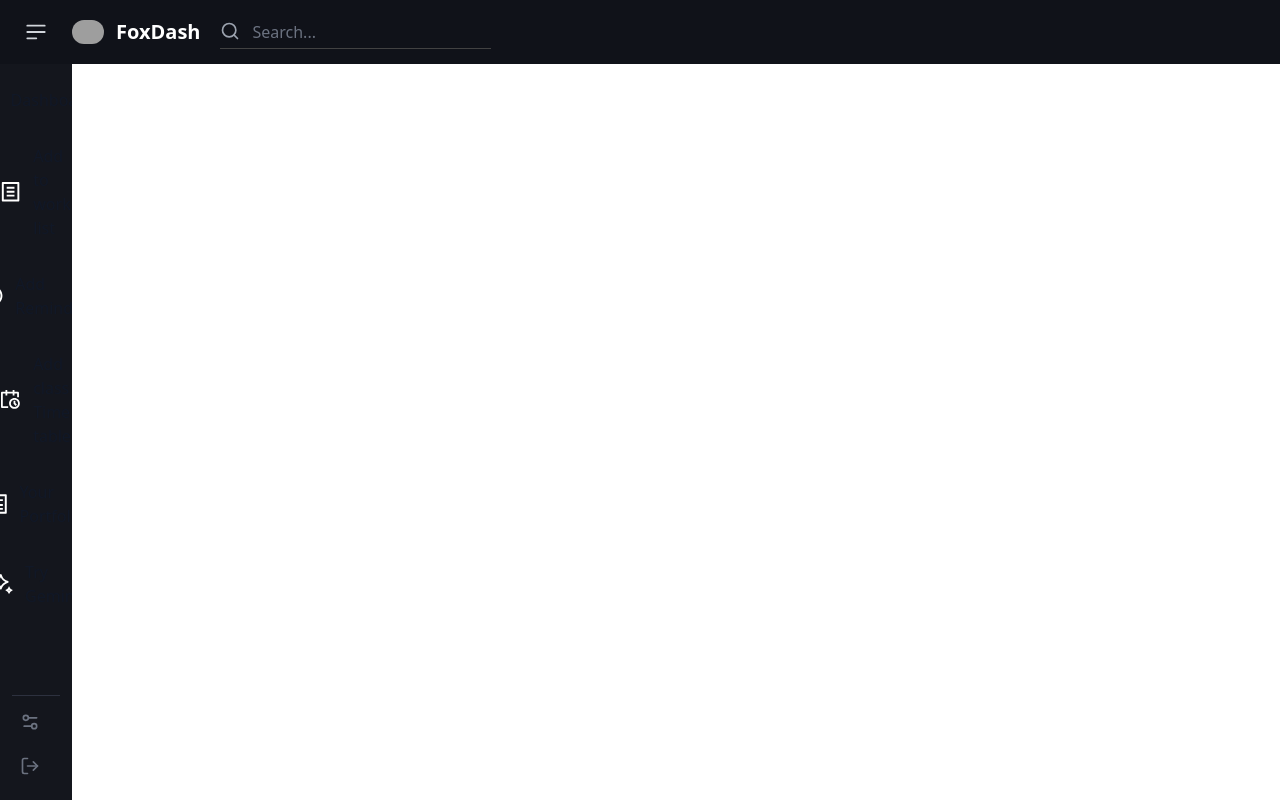
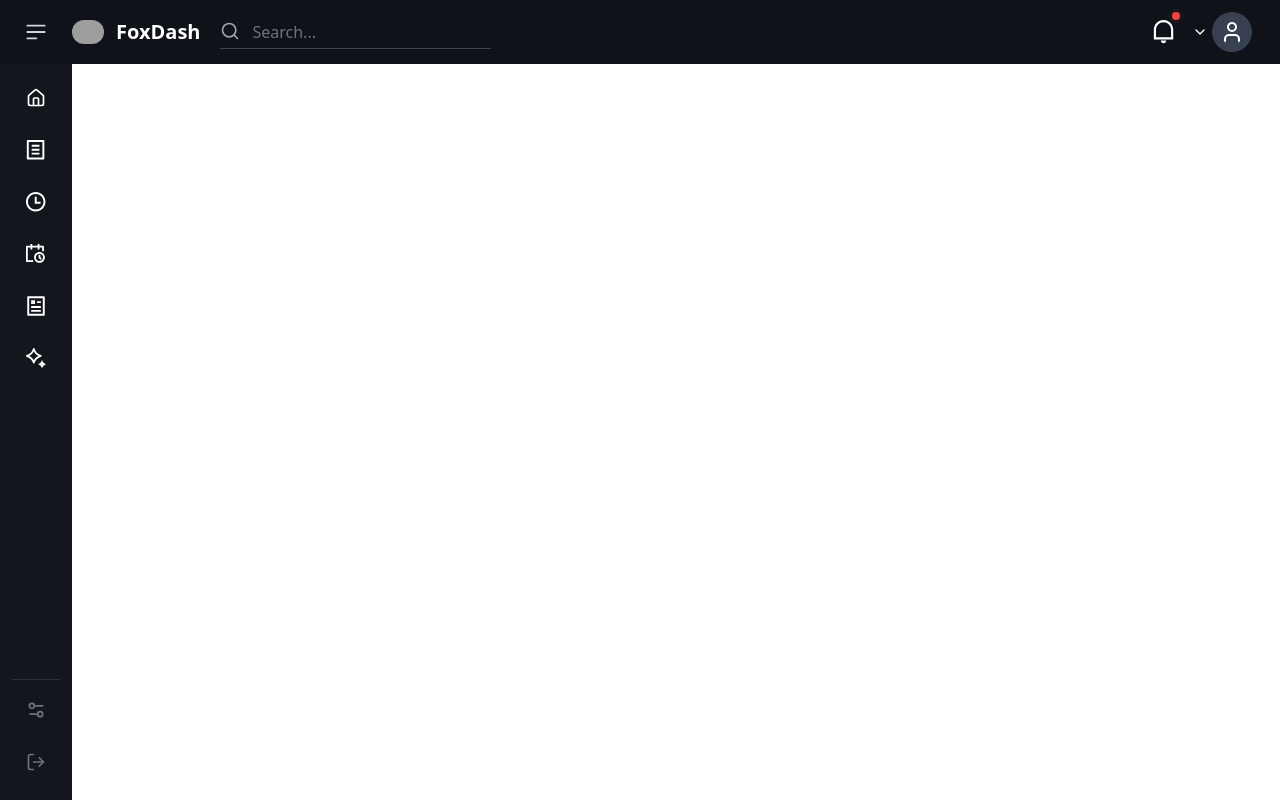
Before and after one commit to soumen974/devdash-front, a React (Create React App) app: page /dashboard in a window 1280 px wide. Built offline with nearby package versions, Linux system fonts and the light colour scheme; no server answers; grey boxes are pictures that could not be loaded.

Commit message:
head working

```diff
--- a/src/user/components/Head.jsx
+++ b/src/user/components/Head.jsx
@@ -4,6 +4,20 @@ import { useNavigate } from 'react-router-dom';
 import DialogBox from '../../components/DialogBox';
 import SideBar from './SideBar';
 import { Search } from 'lucide-react';
+import {User ,ChevronDown  } from 'lucide-react';
+
+
+
+
+const Notification=({className})=>{
+  return (
+     <svg width="11" height="13" viewBox="0 0 11 13"  xmlns="http://www.w3.org/2000/svg" className={className}>
+<path d="M1.16667 9.33333H9.33333V5.26832C9.33333 3.00304 7.50517 1.16667 5.25 1.16667C2.99484 1.16667 1.16667 3.00304 1.16667 5.26832V9.33333ZM5.25 0C8.14952 0 10.5 2.3587 10.5 5.26832V10.5H0V5.26832C0 2.3587 2.35051 0 5.25 0ZM3.79167 11.0833H6.70833C6.70833 11.8887 6.05541 12.5417 5.25 12.5417C4.44459 12.5417 3.79167 11.8887 3.79167 11.0833Z" />
+</svg>
+
+   );
+
+}
 
 
 export default function Head() {
@@ -18,11 +32,11 @@ export default function Head() {
           <div className=" bg-[#101219] pl-4  fixed w-full z-40">
             <div className="  ">
 
-              <nav aria-label="Top" className="  ">
+              <nav aria-label="Top" className="pr-4 md:pr-7 h-16 items-center flex justify-between ">
 
-                <div className="flex max-sm:justify-between max-sm:pr-2 h-16 items-center">
+                <div className="flex max-sm:justify-between ">
 
-                  <div className=" flex   items-center gap-4 justify-start  ">
+                  <div className=" flex    gap-4 justify-start  ">
                     <button   onClick={() => setsideBar(!sideBar)} className=" flex justify-center items-center  p-2   text-sm text-gray-300 rounded-lg  hover:bg-gray-100 focus:outline-none focus:ring-2 focus:ring-gray-200 dark:text-gray-400 dark:hover:bg-gray-700 dark:focus:ring-gray-600">
                       <svg className="w-6 h-6" aria-hidden="true" fill="currentColor" viewBox="0 0 20 20" xmlns="http://www.w3.org/2000/svg">
                       <path clipRule="evenodd" fillRule="evenodd" d="M2 4.75A.75.75 0 012.75 4h14.5a.75.75 0 010 1.5H2.75A.75.75 0 012 4.75zm0 10.5a.75.75 0 01.75-.75h7.5a.75.75 0 010 1.5h-7.5a.75.75 0 01-.75-.75zM2 10a.75.75 0 01.75-.75h14.5a.75.75 0 010 1.5H2.75A.75.75 0 012 10z"></path>
@@ -45,7 +59,7 @@ export default function Head() {
                     </div>
                   </div>
 
-                  <form  className={` ${!sideBar? 'sm:ml-28':'sm:ml-5'}`}>
+                  <form  className={` ${!sideBar? 'sm:ml-28':'sm:ml-5'} transition-all ease-in-out duration-500 flex items-center`}>
 
                   <div className="relative ">
                     <input
@@ -65,24 +79,45 @@ export default function Head() {
                       <Search className=" size-5" />
                     </button>
 
-                    <button
+
+
+                  </div>
+                  </form>
+
+
+                </div>
+                <div className="text-white flex gap-2 relative">
+
+                  <button
                       // onClick={handleSearch}
                       className="sm:hidden  pr-2 font-medium text-sm text-gray-400"
                     >
                       <Search className=" size-6" />
                     </button>
 
-                  </div>
-                </form>
+                    <div className="text-white flex gap-2 relative">
 
-
+                      <div className="before:w-2 before:h-2 before:absolute before:left-7 before:opacity-75 before:animate-ping  before:top-0 before:bg-red-500 before:rounded-full  \   after:w-2 after:h-2 after:absolute after:left-7   after:top-0 after:bg-red-500 after:rounded-full p-2">
+                        <Notification className="w-6 h-6 fill-white" />
+                      </div>
+                      <div className="md:flex hidden flex-row-reverse items-center gap-1">
+                        <div className=" bg-gray-700 rounded-full p-2 ">
+                          <User/>
+                        </div>
+                        <div className="">
+                          <ChevronDown className='h-4 w-4 ' />
+                        </div>
+                      </div>
+                    </div>
                 </div>
 
             </nav>
 
             </div>
           </div>
-      </div>
+        </div>
+
+
 
 
 
--- /dev/null
+++ b/src/user/components/RightSideBar.jsx
@@ -0,0 +1,7 @@
+import React from 'react'
+
+export default function RightSideBar() {
+  return (
+    <div>RightSideBar</div>
+  )
+}
--- a/src/user/components/SideBar.jsx
+++ b/src/user/components/SideBar.jsx
@@ -73,14 +73,7 @@ const Worklist=({className})=>{
     );
 }
 
-const LuLogOut=({className})=>{
-   return (
-      <svg xmlns="http://www.w3.org/2000/svg" fill="none" viewBox="0 0 24 24" strokeWidth={1.5} stroke="currentColor" className={className}>
-   <path strokeLinecap="round" strokeLinejoin="round" d="M8.25 9V5.25A2.25 2.25 0 0 1 10.5 3h6a2.25 2.25 0 0 1 2.25 2.25v13.5A2.25 2.25 0 0 1 16.5 21h-6a2.25 2.25 0 0 1-2.25-2.25V15m-3 0-3-3m0 0 3-3m-3 3H15" />
-   </svg>
-    );
 
-}
 
 
 const SideBar = (Props) => {
@@ -160,9 +153,16 @@ const [note, setNote] = useState('');
    { title: 'Try Gemini', path: '/', icon: <Aicontent className='fill-white w-5 h-5'/> }
   ]
 
+  const navLink_bottom=[
+   { title: 'Settings', path: '/', icon: <Settings2 className=' w-5 h-5' /> },
+   { title: 'Logout', path: '/', icon: <LogOut className=' w-5 h-5' /> }
+
+
+  ]
+
   return (
     <>
-      <aside  id="cta-button-sidebar" className={`fixed top-0  left-0 sm:z-20 z-20 ${!isSidebarOpen? 'w-64':'w-[4.5rem]'} h-screen transition-all  ${!isSidebarOpen? "translate-x-0  sm:translate-x-0": "sm:-translate-x-0 -translate-x-full    "} `} aria-label="Sidebar">
+      <aside  id="cta-button-sidebar" className={`fixed top-0  left-0 sm:z-20 z-20 ${!isSidebarOpen? 'w-64':'w-[4.5rem]'} h-screen transition-all ease-in-out duration-300  ${!isSidebarOpen? "translate-x-0  sm:translate-x-0": "sm:-translate-x-0 -translate-x-full    "} `} aria-label="Sidebar">
          <div className="h-full divide-y-[1px] divide-[#2d313f] flex justify-between  flex-col px-3 py-4 overflow-y-auto bg-[#14161D]">
 
             <div className="">
@@ -181,10 +181,10 @@ const [note, setNote] = useState('');
 
                   {navLinks.map((links) => (
                      <li key={links.title}>
-                     <Link to={"/seller"} title={links.title} className={`flex items-center ${!isSidebarOpen? 'py-3 pl-6  rounded-full':'p-3 flex rounded-lg justify-center'}   text-gray-900  dark:text-white hover:bg-[#262936] dark:hover:bg-gray-700 group`}>
-                     <div className="flex-shrink-0  text-gray-500 transition-all duration-75 dark:text-gray-400 group-hover:text-gray-900 dark:group-hover:text-white" >
+                     <Link to={links.path} title={links.title} className={`flex items-center ${!isSidebarOpen? 'py-3 pl-6  rounded-full':'p-3 flex rounded-lg justify-center'}   text-gray-900  dark:text-white hover:bg-[#262936] dark:hover:bg-gray-700 group`}>
+                     <div className="flex-shrink-0  text-gray-500   dark:text-gray-400 group-hover:text-gray-900 dark:group-hover:text-white" >
                        {links.icon}</div>
-                        <span className={`${!isSidebarOpen? '':'  sm:-translate-x-0 -translate-x-full'} ms-3`}>{links.title}</span>
+                        <span className={`${!isSidebarOpen? "  left-14 ease-in-out  block w-full opacity-100 transition-block delay-500 ": " opacity-0 hidden transition-hidden ease-in-out duration-500  "} absolute   transition-opacity ease-in duration-700  ms-3`}>{links.title}</span>
                      </Link>
                      </li>
                   ))}
@@ -196,23 +196,15 @@ const [note, setNote] = useState('');
 
             <ul className="space-y-2 pt-2 font-medium">
 
-                  <li>
-                     <Link to={"/seller/orders"} className="flex items-center p-2 text-gray-900 rounded-lg dark:text-white hover:bg-gray-100 dark:hover:bg-gray-700 group">
-                        <Settings2 className="flex-shrink-0 w-5 h-5 text-gray-500 transition duration-75 dark:text-gray-400 group-hover:text-gray-900 dark:group-hover:text-white" />
-                        <span className={`${!isSidebarOpen? '':'hidden'} ms-3`}>Settings</span>
-                        {NoOfNewOrder ? <span className="inline-flex items-center justify-center w-3 h-3 p-3 ms-3 text-sm font-medium text-blue-800 bg-blue-100 rounded-full dark:bg-blue-900 dark:text-blue-300">{NoOfNewOrder} </span> : null}
+            {navLink_bottom.map((links) => (
+                     <li key={links.title}>
+                     <Link to={links.path} title={links.title} className={`flex items-center ${!isSidebarOpen? 'py-3 pl-6  rounded-full':'p-3 flex rounded-lg justify-center'}   text-gray-900  dark:text-white hover:bg-[#262936] dark:hover:bg-gray-700 group`}>
+                     <div className="flex-shrink-0  text-gray-500   dark:text-gray-400 group-hover:text-gray-900 dark:group-hover:text-white" >
+                       {links.icon}</div>
+                        <span className={`${!isSidebarOpen? "  left-14  opacity-100 ": " opacity-0 -left-44  transition-opacity ease-in-out duration-1000  "} absolute   transition-left ease-in-out duration-500  ms-3`}>{links.title}</span>
                      </Link>
-                  </li>
-
-
-
-                  <li onClick={()=>{setDialogopenOpen(true);setIsSidebarOpen(!isSidebarOpen)}} >
-                     <Link to={"/seller"} className="flex items-center p-2 text-gray-900 rounded-lg dark:text-white hover:bg-gray-100 dark:hover:bg-gray-700 group">
-                        <LogOut className="flex-shrink-0 w-5 h-5 text-gray-500 transition duration-75 dark:text-gray-400 group-hover:text-gray-900 dark:group-hover:text-white" />
-
-                        <span  className={`${!isSidebarOpen? '':'hidden'} ms-3`}>Logout</span>
-                     </Link>
-                  </li>
+                     </li>
+                  ))}
 
                </ul>
 
```
